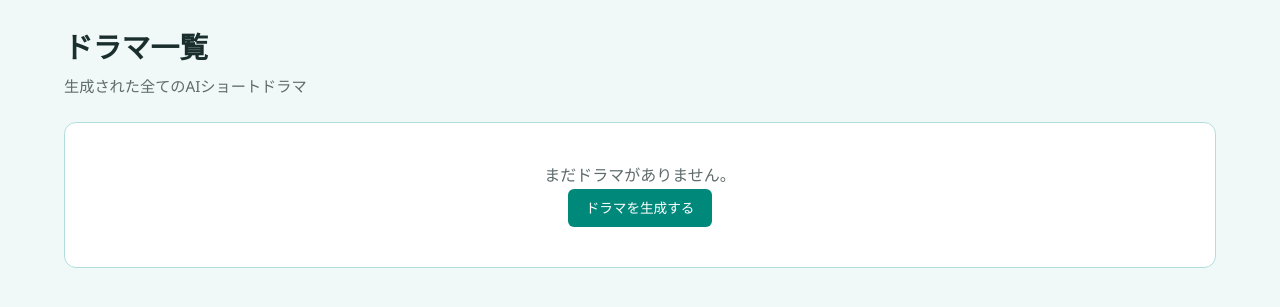
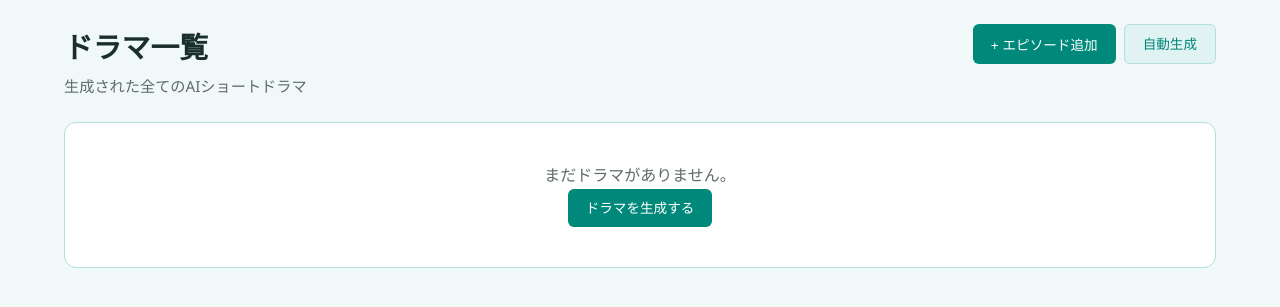
Before and after one commit to SINJAPANLLC/shortmovie-aiagent, a FastAPI app: template app/templates/dramas.html in a window 1280 px wide. Shown: the top 307 px of the page. Run offline with FastAPI, Linux system fonts and the light colour scheme; the template is opened without the code that fills it, so the values that code supplies are empty.

Commit message:
Add ability to add new episodes to dramas
Implement a new API endpoint `/api/dramas/add-episode` in `app/api/routes.py` to create new drama episodes and add a button in `app/templates/dramas.html` to trigger this functionality via JavaScript.

Replit-Commit-Author: Agent
Replit-Commit-Session-Id: 2b0de715-0095-4398-8ebe-b4f38cbe86b1
Replit-Commit-Checkpoint-Type: full_checkpoint
Replit-Commit-Event-Id: 77f1571d-05f2-414a-af3d-129b0704d179
Replit-Commit-Screenshot-Url: https://storage.googleapis.com/screenshot-production-us-central1/ebd59bd0-3924-4315-bd05-0162a425acdb/2b0de715-0095-4398-8ebe-b4f38cbe86b1/Xri7Jyp
Replit-Helium-Checkpoint-Created: true

```diff
--- a/app/api/routes.py
+++ b/app/api/routes.py
@@ -14,7 +14,8 @@ from app.db.database import (
     get_admin_user, create_admin_user, get_all_dramas,
     get_drama_by_id, get_dramas_with_analytics, update_drama,
     get_ai_logs, get_setting, set_setting,
-    get_active_series, get_all_series,
+    get_active_series, get_all_series, update_series,
+    create_drama, get_next_episode_number,
     get_characters, get_characters_by_series, get_character_by_id,
     create_character, update_character, delete_character
 )
@@ -593,6 +594,41 @@ async def api_dramas(request: Request):
         if d.get("created_at"):
             d["created_at"] = d["created_at"].isoformat()
     return JSONResponse(dramas)
+
+
+@router.post("/api/dramas/add-episode")
+async def api_add_episode(request: Request):
+    user = get_current_user(request)
+    if not user:
+        return JSONResponse({"error": "Unauthorized"}, status_code=401)
+
+    try:
+        series = get_active_series()
+        if not series:
+            return JSONResponse({"success": False, "error": "アクティブなシリーズがありません"})
+
+        series_id = series["id"]
+        series_name = series["name"]
+        current_ep = series.get("current_episode", 0)
+        next_ep = current_ep + 1
+        global_ep = get_next_episode_number("CEOドラマ")
+        title = f"CEOの扉 | {series_name} 第{next_ep}話"
+
+        drama_id = create_drama(
+            title=title,
+            genre="CEOドラマ",
+            theme="",
+            script="",
+            status="draft",
+            episode_number=global_ep,
+            series_id=series_id,
+            series_episode=next_ep,
+        )
+        update_series(series_id, current_episode=next_ep)
+
+        return JSONResponse({"success": True, "drama_id": drama_id, "episode": next_ep, "title": title})
+    except Exception as e:
+        return JSONResponse({"success": False, "error": str(e)})
 
 
 @router.get("/api/usage")
--- a/app/templates/dramas.html
+++ b/app/templates/dramas.html
@@ -2,9 +2,15 @@
 {% block title %}ドラマ一覧 - CEOの扉{% endblock %}
 
 {% block content %}
-<div class="page-header">
-    <h1>ドラマ一覧</h1>
-    <p>生成された全てのAIショートドラマ</p>
+<div class="page-header" style="display:flex;justify-content:space-between;align-items:flex-start;flex-wrap:wrap;gap:12px">
+    <div>
+        <h1>ドラマ一覧</h1>
+        <p>生成された全てのAIショートドラマ</p>
+    </div>
+    <div style="display:flex;gap:8px;flex-wrap:wrap">
+        <button id="btn-add-episode" class="btn btn-primary" data-testid="btn-add-episode" style="font-size:0.85rem" onclick="addEpisode()">+ エピソード追加</button>
+        <a href="/generate" class="btn btn-secondary spa-link" data-testid="link-generate" style="font-size:0.85rem">自動生成</a>
+    </div>
 </div>
 
 {% if dramas %}
@@ -56,4 +62,27 @@
     <a href="/generate" class="btn btn-primary spa-link">ドラマを生成する</a>
 </div>
 {% endif %}
+
+<script>
+async function addEpisode() {
+    const btn = document.getElementById('btn-add-episode');
+    btn.disabled = true;
+    btn.textContent = '追加中...';
+    try {
+        const res = await fetch('/api/dramas/add-episode', { method: 'POST', headers: { 'Content-Type': 'application/json' } });
+        const data = await res.json();
+        if (data.success) {
+            location.href = '/production/' + data.drama_id;
+        } else {
+            alert('エラー: ' + (data.error || '追加に失敗しました'));
+            btn.disabled = false;
+            btn.textContent = '+ エピソード追加';
+        }
+    } catch(e) {
+        alert('通信エラー: ' + e.message);
+        btn.disabled = false;
+        btn.textContent = '+ エピソード追加';
+    }
+}
+</script>
 {% endblock %}
```
